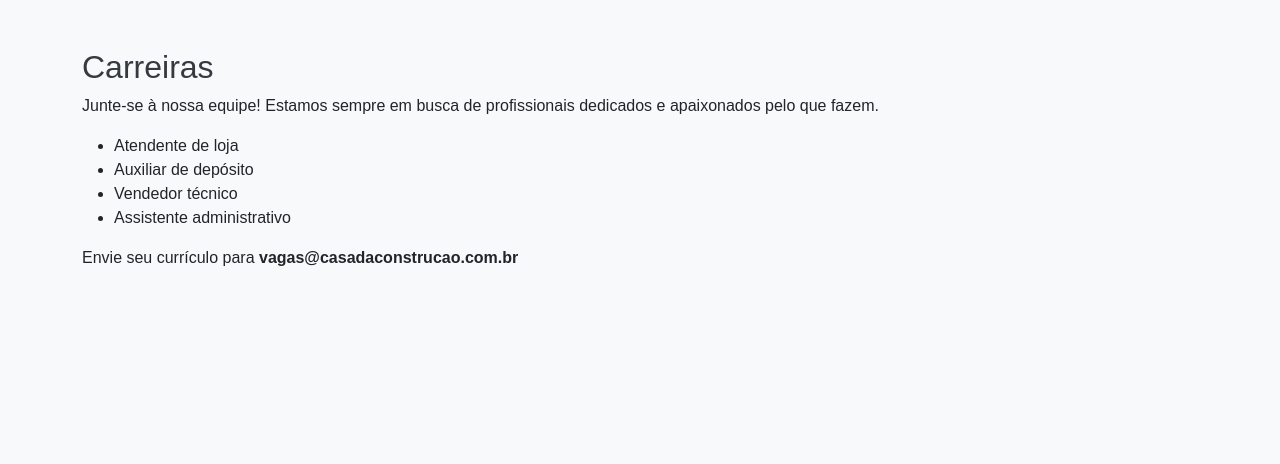
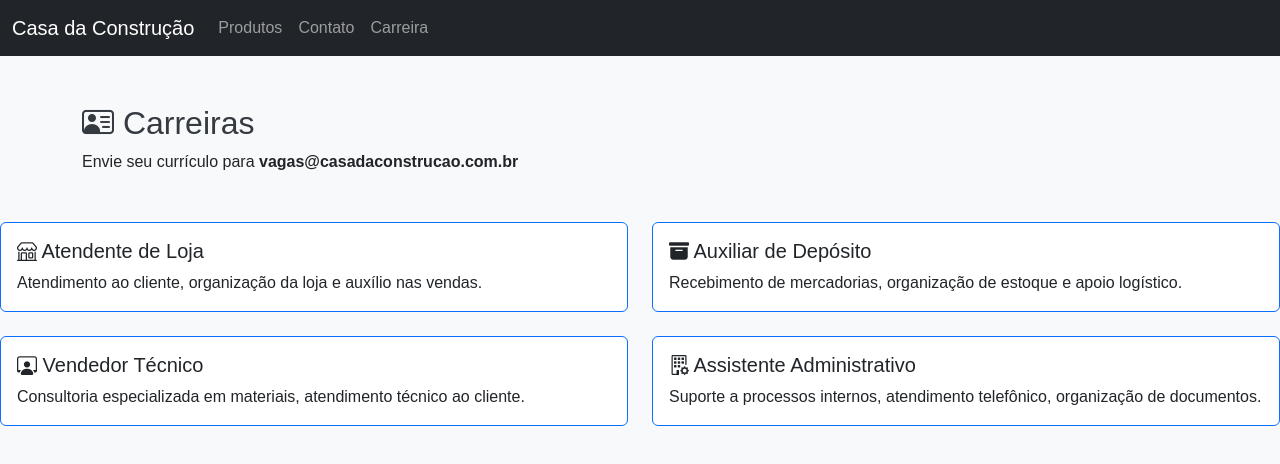
Before and after one commit to liGia-sz/CasaConstrucao, a plain HTML site: page CasaMateriaisDeConstrucao/wwwroot/carreira.html in a window 1280 px wide. Drawn offline with nearby package versions, Linux system fonts and the light colour scheme; files that its build step writes are made by us from their sources.

Commit message:
Pagina de careiras

```diff
--- a/CasaMateriaisDeConstrucao/wwwroot/carreira.html
+++ b/CasaMateriaisDeConstrucao/wwwroot/carreira.html
@@ -5,18 +5,57 @@
   <title>Carreiras - Casa da Construção</title>
   <link href="https://cdn.jsdelivr.net/npm/bootstrap@5.3.0/dist/css/bootstrap.min.css" rel="stylesheet">
   <link rel="stylesheet" href="css/style.css">
+  <link rel="stylesheet" href="https://cdn.jsdelivr.net/npm/bootstrap-icons@1.10.5/font/bootstrap-icons.css">
 </head>
+
 <body>
+  <nav class="navbar navbar-expand-lg navbar-dark bg-dark">
+    <div class="container-fluid">
+      <a class="navbar-brand" href="index.html">Casa da Construção</a>
+      <ul class="navbar-nav me-auto mb-2 mb-lg-0">
+        <li class="nav-item"><a class="nav-link" href="produtos.html">Produtos</a></li>
+        <li class="nav-item"><a class="nav-link" href="contato.html">Contato</a></li>
+        <li class="nav-item"><a class="nav-link" href="carreira.html">Carreira</a></li>
+      </ul>
+    </div>
+  </nav>
+
   <div class="container mt-5">
-    <h2>Carreiras</h2>
-    <p>Junte-se à nossa equipe! Estamos sempre em busca de profissionais dedicados e apaixonados pelo que fazem.</p>
-    <ul>
-      <li>Atendente de loja</li>
-      <li>Auxiliar de depósito</li>
-      <li>Vendedor técnico</li>
-      <li>Assistente administrativo</li>
-    </ul>
+    <h2><i class="bi bi-person-vcard"></i> Carreiras</h2>
     <p>Envie seu currículo para <strong>vagas@casadaconstrucao.com.br</strong></p>
   </div>
-</body>
-</html>
+
+<div class="row row-cols-1 row-cols-md-2 g-4 mt-4">
+  <div class="col">
+    <div class="card border-primary h-100 carreira-card">
+      <div class="card-body">
+        <h5 class="card-title"><i class="bi bi-shop"></i> Atendente de Loja</h5>
+        <p class="card-text">Atendimento ao cliente, organização da loja e auxílio nas vendas.</p>
+      </div>
+    </div>
+  </div>
+  <div class="col">
+    <div class="card border-primary h-100 carreira-card">
+      <div class="card-body">
+        <h5 class="card-title"><i class="bi bi-archive-fill"></i> Auxiliar de Depósito</h5>
+        <p class="card-text">Recebimento de mercadorias, organização de estoque e apoio logístico.</p>
+      </div>
+    </div>
+  </div>
+  <div class="col">
+    <div class="card border-primary h-100 carreira-card">
+      <div class="card-body">
+        <h5 class="card-title"><i class="bi bi-person-workspace"></i> Vendedor Técnico</h5>
+        <p class="card-text">Consultoria especializada em materiais, atendimento técnico ao cliente.</p>
+      </div>
+    </div>
+  </div>
+  <div class="col">
+    <div class="card border-primary h-100 carreira-card">
+      <div class="card-body">
+        <h5 class="card-title"><i class="bi bi-building-gear"></i> Assistente Administrativo</h5>
+        <p class="card-text">Suporte a processos internos, atendimento telefônico, organização de documentos.</p>
+      </div>
+    </div>
+  </div>
+</div>
```
Also changed, not shown: CasaMateriaisDeConstrucao/wwwroot/contato.html (+11 -0 lines), CasaMateriaisDeConstrucao/wwwroot/produtos.html (+11 -0 lines), 1 other file.
